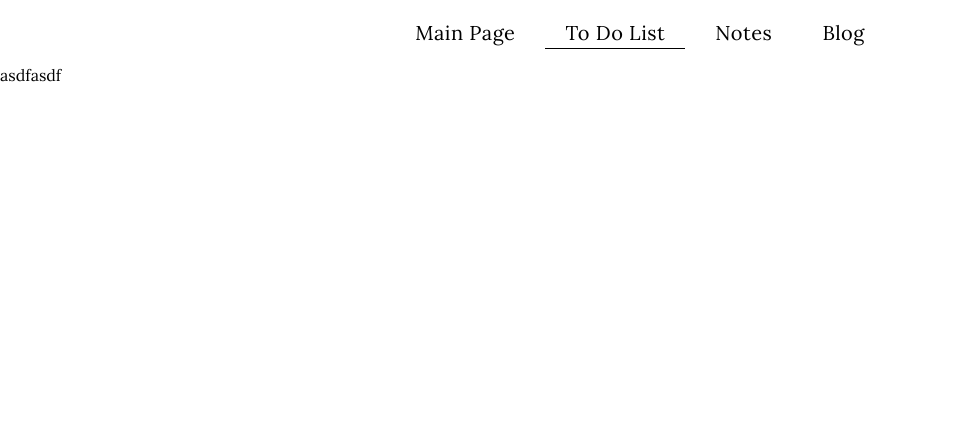
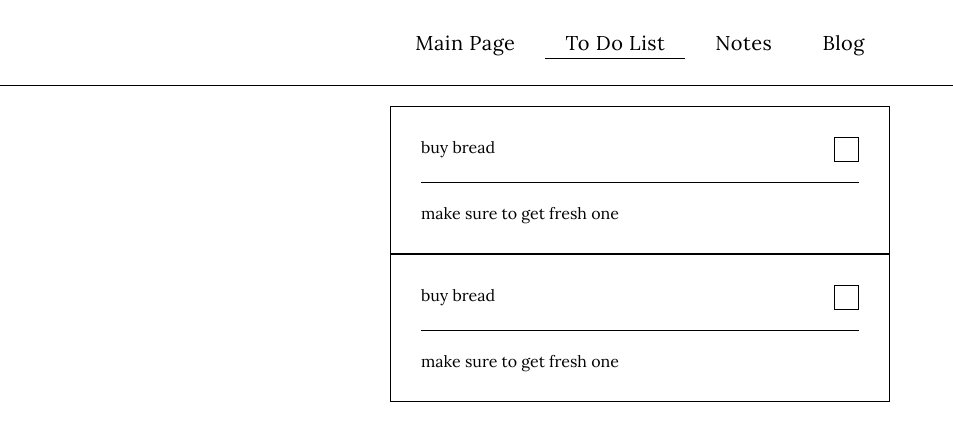
Before and after one commit to DeadBoyPiotrek/to-do-app, a Next.js app: page /to-do-list in a window 1280 px wide. Shown: the top 440 px of the page, without its empty margins (0-953 px from the left). Built offline with nearby package versions, Linux system fonts and the light colour scheme.

Commit message:
add to do component

```diff
--- /dev/null
+++ b/components/AddToDoForm.js
@@ -0,0 +1,17 @@
+import React from 'react';
+import styles from './ToDo.module.scss';
+function ToDo() {
+  return (
+    <>
+      <div className={styles.container}>
+        <div className={styles.container_title}>buy bread</div>
+        <div className={styles.container_box}></div>
+        <div className={styles.container_description}>
+          make sure to get fresh one
+        </div>
+      </div>
+    </>
+  );
+}
+
+export default ToDo;
--- /dev/null
+++ b/components/AddToDoForm.module.scss
@@ -0,0 +1,23 @@
+@import '../styles/config';
+.container {
+  display: flex;
+  flex-wrap: wrap;
+  justify-content: space-between;
+  width: 500px;
+  border: 1px solid $secondaryColor;
+  padding: 30px;
+
+  &_box {
+    border: 1px solid $secondaryColor;
+    width: 25px;
+    height: 25px;
+  }
+  &_description {
+    margin-top: 20px;
+    word-wrap: break-word;
+    // background: red;
+    width: 440px;
+    border-top: 1px solid $secondaryColor;
+    padding-top: 20px;
+  }
+}
--- a/components/Navbar.module.scss
+++ b/components/Navbar.module.scss
@@ -1,16 +1,15 @@
+@import '../styles/config';
 .navbar {
   font-size: 20px;
   display: flex;
   gap: 10px;
   justify-content: center;
-  margin: 20px;
+  padding: 20px;
   letter-spacing: 0.5px;
+  border-bottom: 1px solid;
 
-  a {
+  &_link {
     padding: 10px 20px;
-    text-align: center;
-  }
-  &_link {
     position: relative;
     text-align: center;
     &:before,
@@ -21,7 +20,7 @@
       height: 1px;
       top: 50%;
       margin-top: 15px;
-      background: rgb(0, 0, 0);
+      background: $secondaryColor;
     }
 
     &:before {
@@ -29,18 +28,18 @@
     }
     &:after {
       right: 0px;
-      background: rgb(0, 0, 0);
+      background: $secondaryColor;
       transition: width 0.8s cubic-bezier(0.22, 0.61, 0.36, 1);
     }
 
     &:hover:before {
-      background: rgb(0, 0, 0);
+      background: $secondaryColor;
       width: 100%;
       transition: width 0.5s cubic-bezier(0.22, 0.61, 0.36, 1);
     }
 
     &:hover:after {
-      background: rgb(0, 0, 0);
+      background: $secondaryColor;
       background: transparent;
       width: 100%;
       transition: 0s;
@@ -55,7 +54,7 @@
     height: 1px;
     top: 50%;
     margin-top: 15px;
-    background: rgb(0, 0, 0);
+    background: $secondaryColor;
   }
   &:after {
     content: '';
@@ -64,7 +63,7 @@
     height: 1px;
     top: 50%;
     margin-top: 15px;
-    background: rgb(0, 0, 0);
+    background: $secondaryColor;
   }
 
   &:before {
--- /dev/null
+++ b/components/ToDo.js
@@ -0,0 +1,16 @@
+import styles from './ToDo.module.scss';
+function ToDo() {
+  return (
+    <>
+      <div className={styles.container}>
+        <div className={styles.container_title}>buy bread</div>
+        <div className={styles.container_box}></div>
+        <div className={styles.container_description}>
+          make sure to get fresh one
+        </div>
+      </div>
+    </>
+  );
+}
+
+export default ToDo;
--- /dev/null
+++ b/components/ToDo.module.scss
@@ -0,0 +1,23 @@
+@import '../styles/config';
+.container {
+  display: flex;
+  flex-wrap: wrap;
+  justify-content: space-between;
+  width: 500px;
+  border: 1px solid $secondaryColor;
+  padding: 30px;
+
+  &_box {
+    border: 1px solid $secondaryColor;
+    width: 25px;
+    height: 25px;
+  }
+  &_description {
+    margin-top: 20px;
+    word-wrap: break-word;
+    // background: red;
+    width: 440px;
+    border-top: 1px solid $secondaryColor;
+    padding-top: 20px;
+  }
+}
--- /dev/null
+++ b/pages/to-do-list/ToDos.module.scss
@@ -0,0 +1,8 @@
+.container {
+  display: flex;
+  justify-content: center;
+  padding: 20px;
+  &.main {
+    width: 50%;
+  }
+}
--- a/pages/to-do-list/index.js
+++ b/pages/to-do-list/index.js
@@ -1,7 +1,18 @@
-import React from "react";
-
+import React from 'react';
+import ToDo from '../../components/ToDo';
+import AddToDoForm from '../../components/AddToDoForm';
+import styles from './ToDos.module.scss';
 function ToDos() {
-  return <div>asdfasdf</div>;
+  return (
+    <>
+      <div className={styles.container}>
+        <div className={styles.container_main}>
+          <AddToDoForm />
+          <ToDo />
+        </div>
+      </div>
+    </>
+  );
 }
 
 export default ToDos;
--- /dev/null
+++ b/styles/_config.scss
@@ -0,0 +1,2 @@
+$mainColor: white;
+$secondaryColor: black;
```
